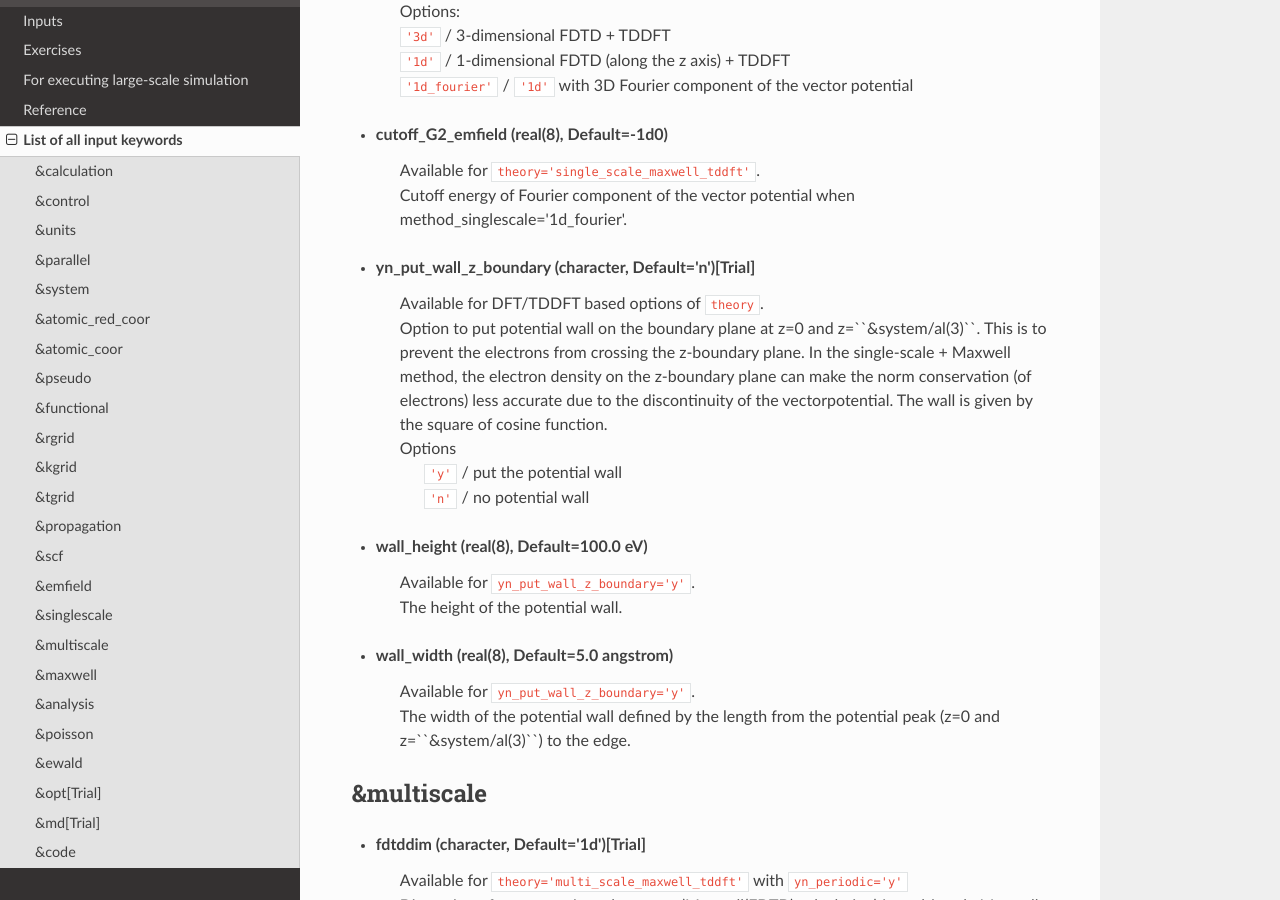
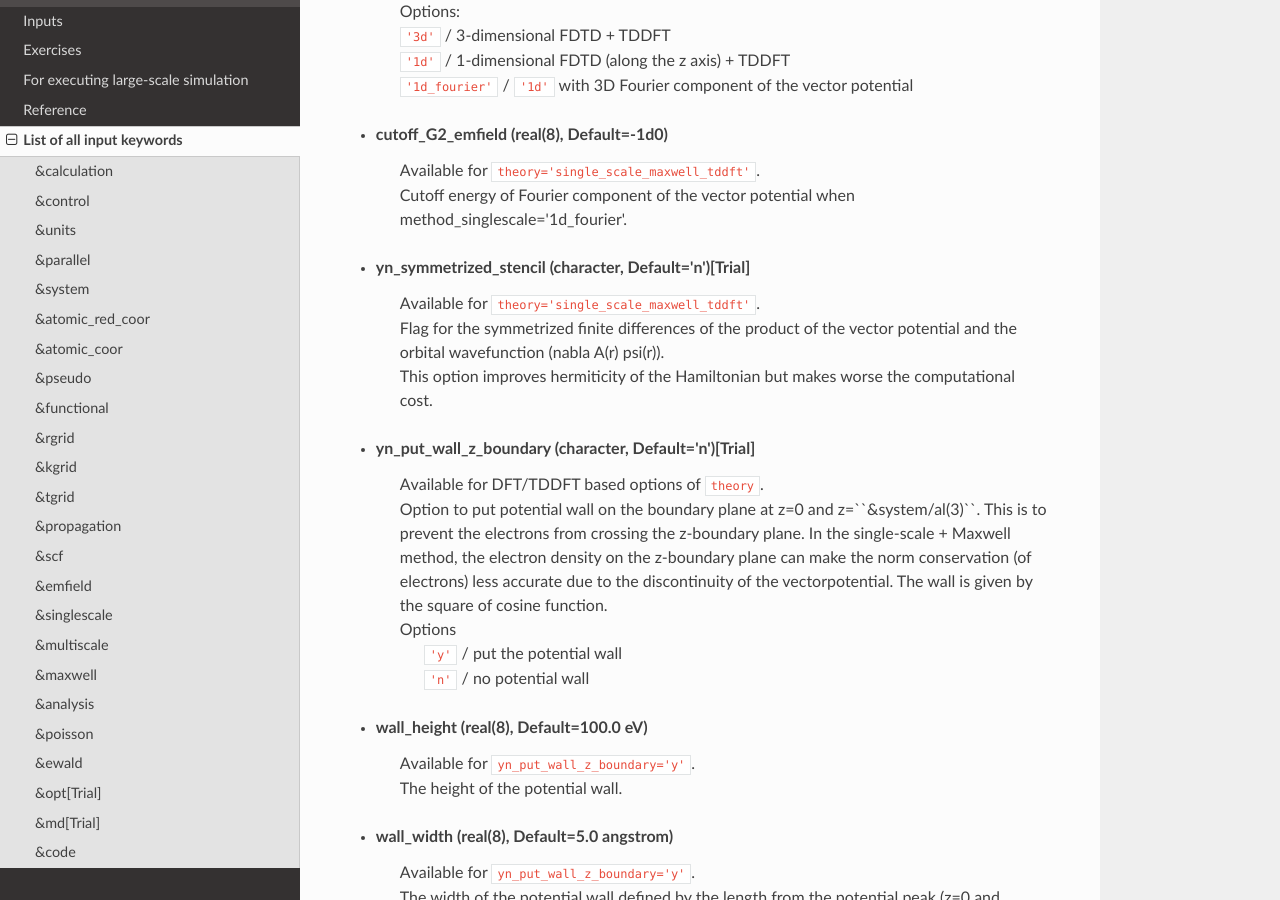
Before and after one commit to SALMON-TDDFT/SALMON-DOCS, a Sphinx documentation site: the page built from source/input_keyword_list.rst, in a window 1280 px wide and 900 px high, scrolled down 18984 px. Built offline with Sphinx 7.4.7 and the Read the Docs theme 2.0.0, drawn with Linux system fonts in a browser that asks for light colours; formulas are drawn with MathJax 3.

Commit message:
Update input_keyword_list.rst

```diff
--- a/source/input_keyword_list.rst
+++ b/source/input_keyword_list.rst
@@ -685,6 +685,11 @@ Input for psudopotentials. Size of array (:) is equal to ``&system/nelem``.
    | Available for ``theory='single_scale_maxwell_tddft'``.
    | Cutoff energy of Fourier component of the vector potential when method_singlescale='1d_fourier'.
 
+- **yn_symmetrized_stencil** (character, Default='n')[Trial]
+   | Available for ``theory='single_scale_maxwell_tddft'``.
+   | Flag for the symmetrized finite differences of the product of the vector potential and the orbital wavefunction (\nabla A(r) \psi(r)).
+   | This option improves hermiticity of the Hamiltonian but makes worse the computational cost.
+
 - **yn_put_wall_z_boundary** (character, Default='n')[Trial]
    | Available for DFT/TDDFT based options of ``theory``.
    | Option to put potential wall on the boundary plane at z=0 and z=``&system/al(3)``. This is to prevent the electrons from crossing the z-boundary plane. In the single-scale + Maxwell method, the electron density on the z-boundary plane can make the norm conservation (of electrons) less accurate due to the discontinuity of the vectorpotential. The wall is given by the square of cosine function.
```
